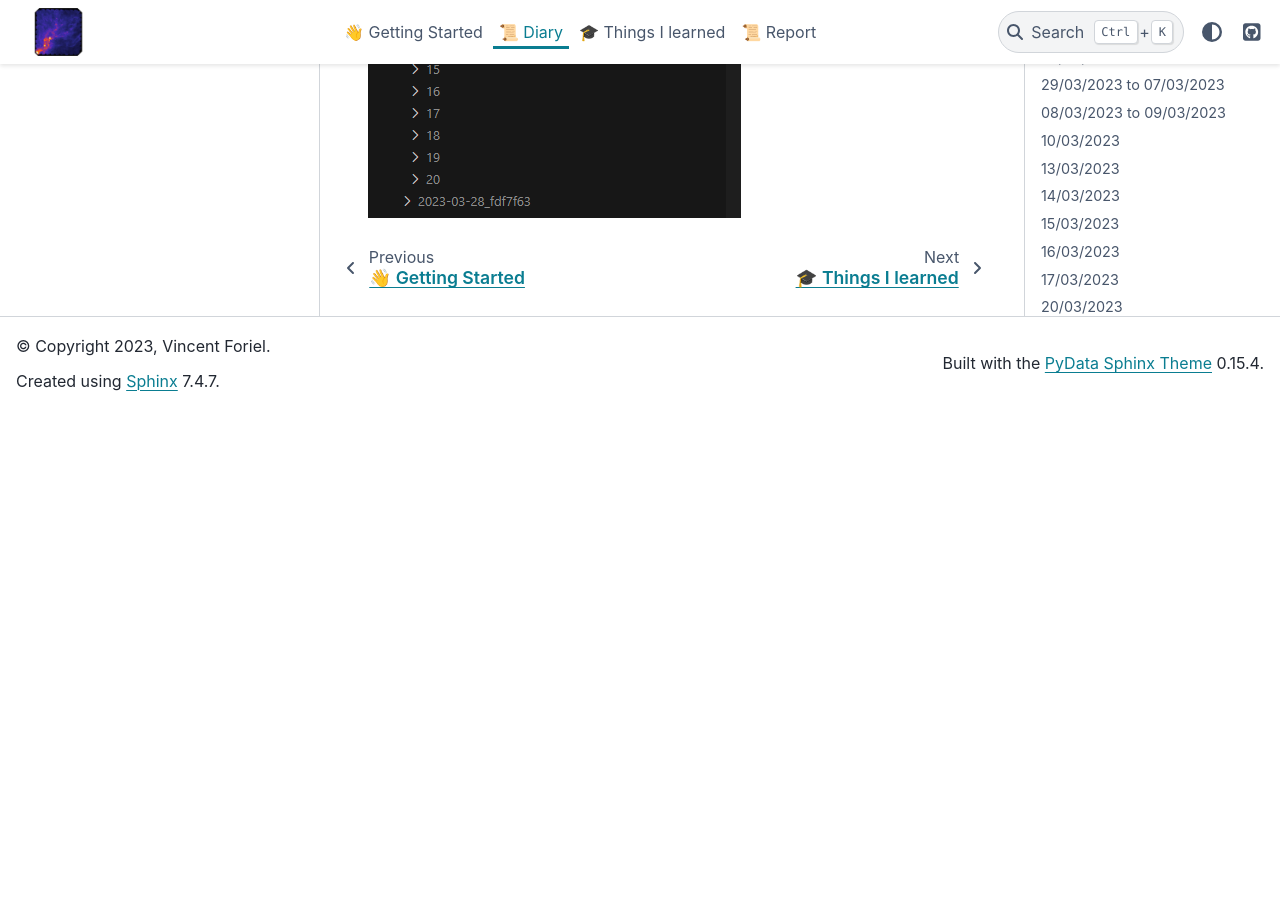
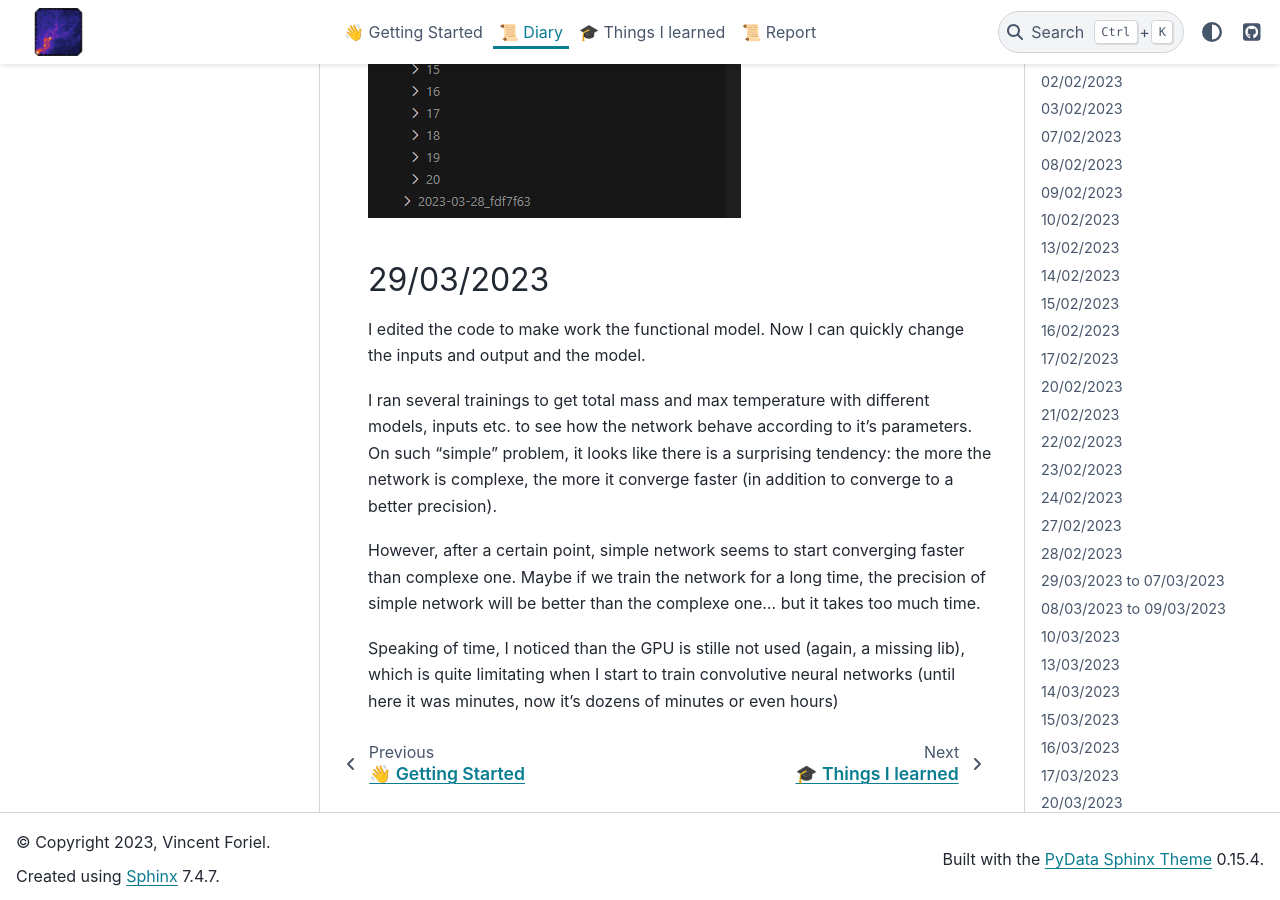
Before and after one commit to LeiRoF/M2-Internship, a Sphinx documentation site: the page built from docs/Diary.md, in a window 1280 px wide and 900 px high, scrolled down 33170 px. Built offline with Sphinx 7.4.7 and the PyData theme 0.15.4, drawn with Linux system fonts in a browser that asks for light colours; before the commit the page ends 33580 px from its top, so only the background shows below that; some of the changed text lies outside the part shown.

Commit message:
📝 Updated diary

```diff
--- a/docs/Diary.md
+++ b/docs/Diary.md
@@ -624,3 +624,13 @@ This system also classify training session according to the nature of the proble
 ![](img/2023-03-28-17-20-27.png)
 
 ![](img/2023-03-28-17-21-09.png)
+
+## 29/03/2023
+
+I edited the code to make work the functional model. Now I can quickly change the inputs and output and the model.
+
+I ran several trainings to get total mass and max temperature with different models, inputs etc. to see how the network behave according to it's parameters. On such "simple" problem, it looks like there is a surprising tendency: the more the network is complexe, the more it converge faster (in addition to converge to a better precision).
+
+However, after a certain point, simple network seems to start converging faster than complexe one. Maybe if we train the network for a long time, the precision of simple network will be better than the complexe one... but it takes too much time.
+
+Speaking of time, I noticed than the GPU is stille not used (again, a missing lib), which is quite limitating when I start to train convolutive neural networks (until here it was minutes, now it's dozens of minutes or even hours)
```
Also changed, not shown: other parts of docs/Diary.md (+2 -2 lines).
